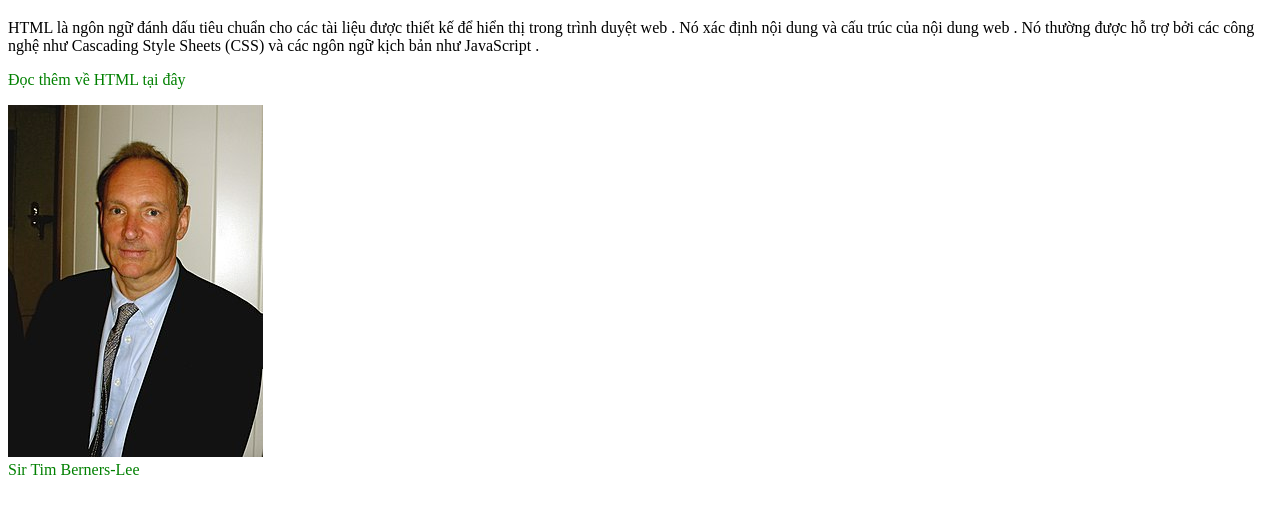
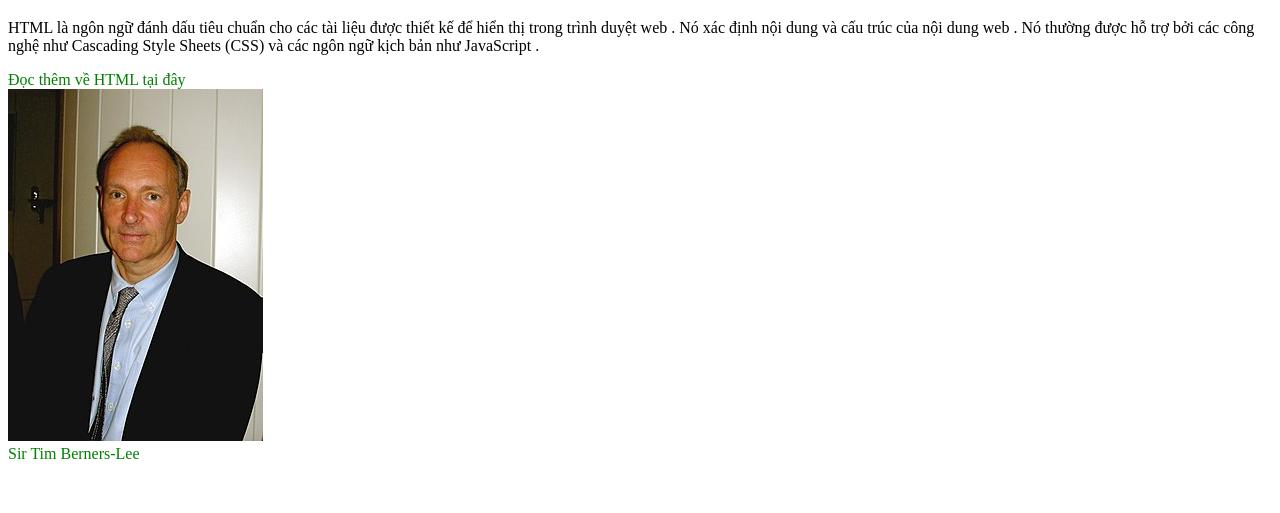
Before and after one commit to Dev-Goal/goalhoclaptrinh-2, a plain HTML site: page index.html in a window 1280 px wide. Shown: the part 61-574 px from the top of the page. Drawn offline with Linux system fonts and the light colour scheme.

Commit message:
update lan 3

```diff
--- a/index.html
+++ b/index.html
@@ -14,13 +14,10 @@
       dung web . Nó thường được hỗ trợ bởi các công nghệ như Cascading Style
       Sheets (CSS) và các ngôn ngữ kịch bản như JavaScript .
     </p>
-    <a class="link__desc" target="_blank" href="https://en.wikipedia.org/wiki/HTML">Đọc thêm về HTML tại đây
-      <p>
-        <img src="./acces/img/Tim_Berners-Lee_April_2009.jpg" alt="Ảnh Tim_Berners-Lee_April_2009">
-        <br>
-        <a class="link__desc" target="_blank" href="https://vi.wikipedia.org/wiki/Tim_Berners-Lee">Sir Tim Berners-Lee</a>
-      </p>
-    </a>
-
+    <a class="link__desc" target="_blank" href="https://en.wikipedia.org/wiki/HTML">Đọc thêm về HTML tại đây</a>
+    <br>
+    <img src="./acces/img/Tim_Berners-Lee_April_2009.jpg" alt="Ảnh Tim_Berners-Lee_April_2009">
+    <br>
+    <a class="link__desc" target="_blank" href="https://vi.wikipedia.org/wiki/Tim_Berners-Lee">Sir Tim Berners-Lee</a>
   </body>
 </html>
```
